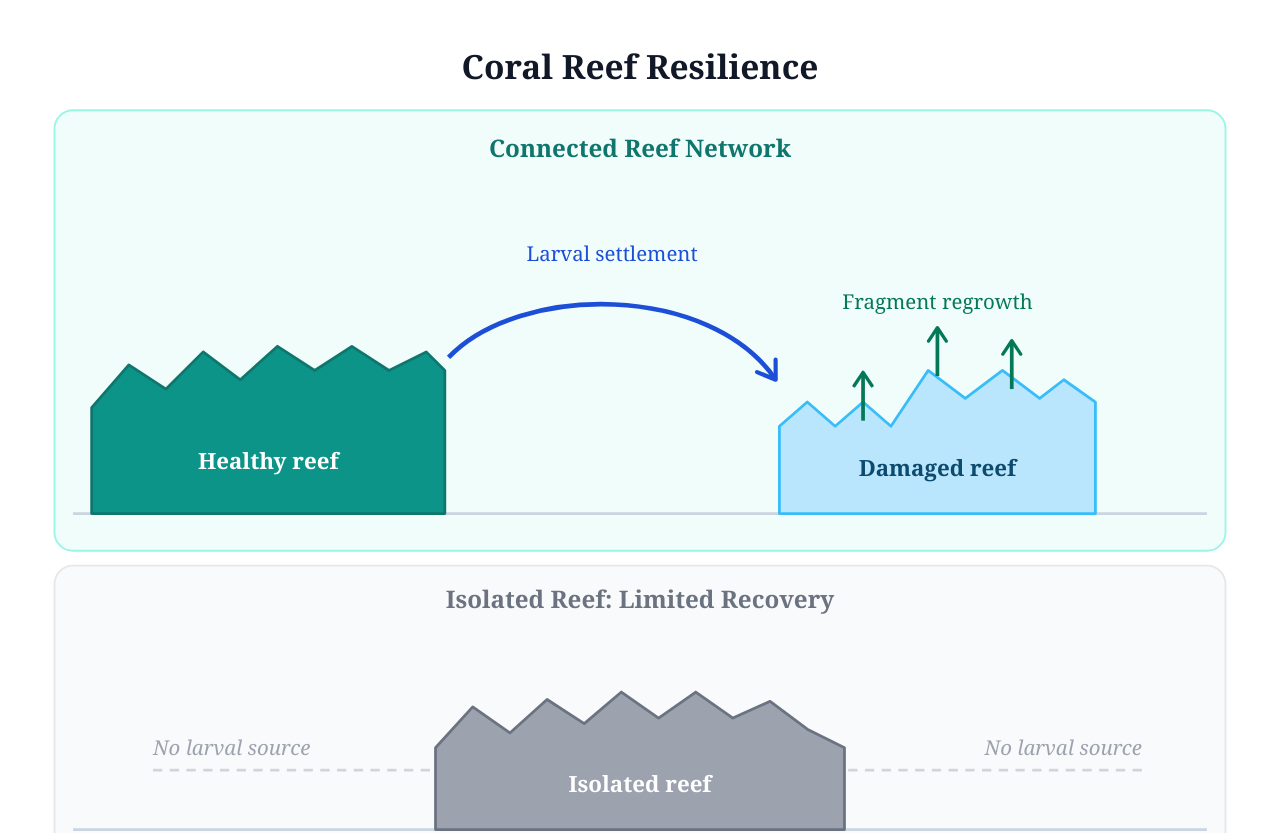
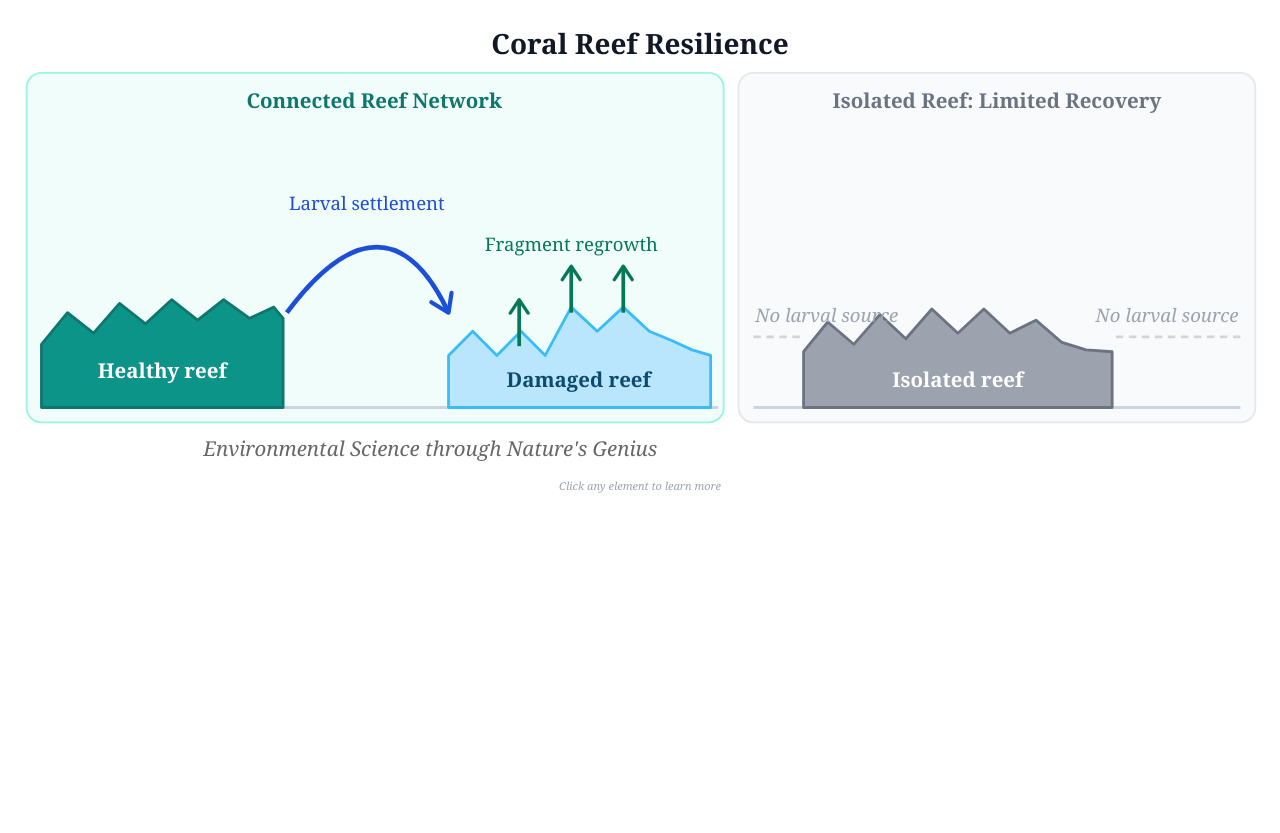
Before and after one commit to TSuchocki668/CAESNG0202-Coral-Recovery, a plain HTML site: page index.html in a window 1280 px wide. Shown: the top 833 px of the page. After the commit the page ends 800 px from the top, so only its background shows below. Drawn offline with Linux system fonts and the light colour scheme.

Commit message:
Update index.html

```diff
--- a/index.html
+++ b/index.html
@@ -1,46 +1,26 @@
 <style>
-  body { margin: 0; padding: 8px; font-family: Georgia, serif; background: #fff; }
-  svg { display: block; margin: 0 auto; max-width: 1300px; width: 100%; }
-  .reef-node { cursor: pointer; }
-  .reef-node:hover .glow-target { filter: drop-shadow(0 0 9px rgba(13,148,136,0.7)); }
-  .arrow-node { cursor: pointer; }
-  .arrow-node:hover .glow-arrow { filter: drop-shadow(0 0 7px rgba(29,78,216,0.8)); }
-  .frag-node { cursor: pointer; }
-  .frag-node:hover .glow-frag { filter: drop-shadow(0 0 7px rgba(4,120,87,0.8)); }
-  .iso-node { cursor: pointer; }
-  .iso-node:hover .glow-iso { filter: drop-shadow(0 0 8px rgba(156,163,175,0.8)); }
-  .dash-node { cursor: pointer; }
-  .dash-node:hover .glow-dash { filter: drop-shadow(0 0 5px rgba(156,163,175,0.8)); }
+  body { margin:0; padding:6px 8px; font-family:Georgia,serif; background:#fff; }
+  svg { display:block; margin:0 auto; max-width:1300px; width:100%; }
+  .reef-node { cursor:pointer; }
+  .reef-node:hover .glow-target { filter:drop-shadow(0 0 9px rgba(13,148,136,0.7)); }
+  .arrow-node { cursor:pointer; }
+  .arrow-node:hover .glow-arrow { filter:drop-shadow(0 0 7px rgba(29,78,216,0.8)); }
+  .frag-node { cursor:pointer; }
+  .frag-node:hover .glow-frag { filter:drop-shadow(0 0 7px rgba(4,120,87,0.8)); }
+  .iso-node { cursor:pointer; }
+  .iso-node:hover .glow-iso { filter:drop-shadow(0 0 8px rgba(156,163,175,0.8)); }
+  .dash-node { cursor:pointer; }
+  .dash-node:hover .glow-dash { filter:drop-shadow(0 0 5px rgba(156,163,175,0.8)); }
 
-  #popup {
-    display: none;
-    position: fixed;
-    inset: 0;
-    background: rgba(0,0,0,0.32);
-    z-index: 10;
-    align-items: center;
-    justify-content: center;
-  }
-  #popup.open { display: flex; }
-  #popup-box {
-    background: #fff;
-    border-radius: 14px;
-    padding: 26px 30px;
-    max-width: 340px;
-    width: 90%;
-    box-shadow: 0 8px 32px rgba(0,0,0,0.18);
-    position: relative;
-  }
-  #popup-bar { height: 5px; border-radius: 3px; margin-bottom: 14px; }
-  #popup-title { font-size: 16px; font-weight: 700; margin: 0 0 10px; color: #1a1a1a; }
-  #popup-body { font-size: 13.5px; line-height: 1.68; color: #333; margin: 0; }
-  #popup-close {
-    position: absolute; top: 13px; right: 16px;
-    font-size: 19px; cursor: pointer; color: #888;
-    background: none; border: none; padding: 0; line-height: 1;
-  }
-  #popup-close:hover { color: #333; }
-  .hint { font-size: 11px; color: #9ca3af; font-style: italic; text-align: center; margin-top: 6px; }
+  #popup { display:none; position:fixed; inset:0; background:rgba(0,0,0,0.32); z-index:10; align-items:center; justify-content:center; }
+  #popup.open { display:flex; }
+  #popup-box { background:#fff; border-radius:14px; padding:22px 26px; max-width:320px; width:90%; box-shadow:0 8px 32px rgba(0,0,0,0.18); position:relative; }
+  #popup-bar { height:5px; border-radius:3px; margin-bottom:12px; }
+  #popup-title { font-size:15px; font-weight:700; margin:0 0 8px; color:#1a1a1a; }
+  #popup-body { font-size:13px; line-height:1.65; color:#333; margin:0; }
+  #popup-close { position:absolute; top:12px; right:15px; font-size:18px; cursor:pointer; color:#888; background:none; border:none; padding:0; line-height:1; }
+  #popup-close:hover { color:#333; }
+  .hint { font-size:11px; color:#9ca3af; font-style:italic; text-align:center; margin:4px 0 0; }
 </style>
 
 <div id="popup" onclick="closePopup(event)">
@@ -52,7 +32,7 @@
   </div>
 </div>
 
-<svg viewBox="0 0 680 498" xmlns="http://www.w3.org/2000/svg">
+<svg viewBox="0 0 680 252" xmlns="http://www.w3.org/2000/svg">
   <defs>
     <marker id="arr-blue" viewBox="0 0 10 10" refX="8" refY="5" markerWidth="6" markerHeight="6" orient="auto">
       <path d="M2 1L8 5L2 9" fill="none" stroke="#1d4ed8" stroke-width="1.5" stroke-linecap="round" stroke-linejoin="round"/>
@@ -62,70 +42,66 @@
     </marker>
   </defs>
 
-  <rect width="680" height="505" fill="white"/>
+  <rect width="680" height="252" fill="white"/>
 
   <!-- TITLE -->
-  <text x="340" y="38" text-anchor="middle" font-size="18" font-weight="bold" fill="#111827">Coral Reef Resilience</text>
+  <text x="340" y="26" text-anchor="middle" font-size="15" font-weight="bold" fill="#111827">Coral Reef Resilience</text>
 
-  <!-- CONNECTED PANEL -->
-  <rect x="25" y="55" width="630" height="237" rx="10" fill="#f0fdfa" stroke="#99f6e4" stroke-width="1"/>
-  <text x="340" y="80" text-anchor="middle" font-size="13" font-weight="bold" fill="#0f766e">Connected Reef Network</text>
-
-  <!-- Seafloor -->
-  <line x1="35" y1="272" x2="645" y2="272" stroke="#cbd5e1" stroke-width="1.5"/>
+  <!-- LEFT PANEL: Connected -->
+  <rect x="10" y="36" width="375" height="188" rx="8" fill="#f0fdfa" stroke="#99f6e4" stroke-width="1"/>
+  <text x="197" y="55" text-anchor="middle" font-size="11" font-weight="bold" fill="#0f766e">Connected Reef Network</text>
+  <line x1="18" y1="216" x2="382" y2="216" stroke="#cbd5e1" stroke-width="1.5"/>
 
   <!-- HEALTHY REEF -->
   <g class="reef-node" onclick="openPopup('Healthy Reef','This reef is structurally intact and biologically active. It produces planula larvae — the free-swimming offspring of coral polyps — that are released into the water column and carried by ocean currents toward neighboring reefs.','#0d9488')">
-    <path class="glow-target" d="M45,272 L45,215 L65,192 L85,205 L105,185 L125,200 L145,182 L165,195 L185,182 L205,195 L225,185 L235,195 L235,272 Z"
+    <path class="glow-target" d="M18,216 L18,182 L32,165 L46,176 L60,160 L74,171 L88,158 L102,169 L116,158 L130,168 L143,162 L148,168 L148,216 Z"
           fill="#0d9488" stroke="#0f766e" stroke-width="1.5" stroke-linejoin="round"/>
-    <text x="140" y="248" text-anchor="middle" font-size="12" font-weight="bold" fill="white">Healthy reef</text>
+    <text x="83" y="200" text-anchor="middle" font-size="11" font-weight="bold" fill="white">Healthy reef</text>
+  </g>
+
+  <!-- LARVAL SETTLEMENT ARROW -->
+  <g class="arrow-node" onclick="openPopup('Larval Settlement','Planula larvae drift with ocean currents but are not entirely passive. They respond to chemical signals from crustose coralline algae and to the acoustic signatures of healthy reefs — the sounds of fish and invertebrates — increasing the probability of settling on suitable living substrate.','#1d4ed8')">
+    <path class="glow-arrow" d="M150,165 C185,118 215,118 237,165" fill="none" stroke="#1d4ed8" stroke-width="2.5" marker-end="url(#arr-blue)"/>
+    <text x="193" y="110" text-anchor="middle" font-size="10" fill="#1d4ed8">Larval settlement</text>
   </g>
 
   <!-- DAMAGED REEF -->
   <g class="reef-node" onclick="openPopup('Damaged Reef','A storm has broken coral structures, leaving a reduced and fragmented reef. Recovery is underway through two simultaneous pathways: regrowth from surviving polyp fragments and arrival of larvae from the connected healthy reef nearby.','#0ea5e9')">
-    <path class="glow-target" d="M415,272 L415,225 L430,212 L445,225 L460,212 L475,225 L495,195 L515,210 L535,195 L555,210 L568,200 L585,212 L585,272 Z"
+    <path class="glow-target" d="M237,216 L237,188 L250,175 L263,188 L276,175 L289,188 L303,162 L317,175 L331,162 L345,175 L357,180 L368,185 L378,188 L378,216 Z"
           fill="#bae6fd" stroke="#38bdf8" stroke-width="1.5" stroke-linejoin="round"/>
-    <text x="500" y="252" text-anchor="middle" font-size="12" font-weight="bold" fill="#0c4a6e">Damaged reef</text>
-  </g>
-
-  <!-- LARVAL SETTLEMENT ARROW -->
-  <g class="arrow-node" onclick="openPopup('Larval Settlement','Planula larvae drift with ocean currents but are not entirely passive. They respond to chemical signals released by crustose coralline algae and to the acoustic signatures of healthy reefs — the sounds of fish and invertebrates — which increase the probability of settling on suitable living substrate.','#1d4ed8')">
-    <path class="glow-arrow" d="M237,188 C275,148 378,148 413,200" fill="none" stroke="#1d4ed8" stroke-width="2.5" marker-end="url(#arr-blue)"/>
-    <text x="325" y="136" text-anchor="middle" font-size="11" fill="#1d4ed8">Larval settlement</text>
+    <text x="307" y="205" text-anchor="middle" font-size="11" font-weight="bold" fill="#0c4a6e">Damaged reef</text>
   </g>
 
   <!-- FRAGMENT REGROWTH -->
   <g class="frag-node" onclick="openPopup('Fragment Regrowth','Coral polyps are remarkably resilient. When a storm breaks coral branches, surviving fragments can reattach to the substrate and resume growth. A single fragment retains all the genetic material and cellular machinery needed to rebuild a full coral colony over time.','#047857')">
-    <line class="glow-frag" x1="460" y1="222" x2="460" y2="196" stroke="#047857" stroke-width="2" marker-end="url(#arr-green)"/>
-    <line class="glow-frag" x1="500" y1="198" x2="500" y2="172" stroke="#047857" stroke-width="2" marker-end="url(#arr-green)"/>
-    <line class="glow-frag" x1="540" y1="205" x2="540" y2="179" stroke="#047857" stroke-width="2" marker-end="url(#arr-green)"/>
-    <text x="500" y="162" text-anchor="middle" font-size="11" fill="#047857">Fragment regrowth</text>
+    <line class="glow-frag" x1="275" y1="183" x2="275" y2="158" stroke="#047857" stroke-width="2" marker-end="url(#arr-green)"/>
+    <line class="glow-frag" x1="303" y1="165" x2="303" y2="140" stroke="#047857" stroke-width="2" marker-end="url(#arr-green)"/>
+    <line class="glow-frag" x1="331" y1="165" x2="331" y2="140" stroke="#047857" stroke-width="2" marker-end="url(#arr-green)"/>
+    <text x="303" y="132" text-anchor="middle" font-size="10" fill="#047857">Fragment regrowth</text>
   </g>
 
-  <!-- ISOLATED PANEL -->
-  <rect x="25" y="300" width="630" height="162" rx="10" fill="#f9fafb" stroke="#e5e7eb" stroke-width="1"/>
-  <text x="340" y="323" text-anchor="middle" font-size="13" font-weight="bold" fill="#6b7280">Isolated Reef: Limited Recovery</text>
-
-  <!-- Seafloor -->
-  <line x1="35" y1="442" x2="645" y2="442" stroke="#cbd5e1" stroke-width="1.5"/>
+  <!-- RIGHT PANEL: Isolated -->
+  <rect x="393" y="36" width="278" height="188" rx="8" fill="#f9fafb" stroke="#e5e7eb" stroke-width="1"/>
+  <text x="532" y="55" text-anchor="middle" font-size="11" font-weight="bold" fill="#6b7280">Isolated Reef: Limited Recovery</text>
+  <line x1="401" y1="216" x2="663" y2="216" stroke="#cbd5e1" stroke-width="1.5"/>
 
   <!-- ISOLATED REEF -->
   <g class="iso-node" onclick="openPopup('Isolated Reef','Without a nearby healthy reef, this damaged reef receives no larval input from outside. Recovery depends entirely on surviving fragments, which may be too few or too widely scattered. Without the renewal that connectivity provides, recovery is slow and may be incomplete.','#6b7280')">
-    <path class="glow-iso" d="M230,442 L230,398 L250,376 L270,390 L290,372 L310,385 L330,368 L350,382 L370,368 L390,382 L410,373 L430,388 L450,398 L450,442 Z"
+    <path class="glow-iso" d="M428,216 L428,186 L441,170 L455,182 L469,166 L483,179 L497,163 L511,176 L525,163 L539,176 L553,169 L567,181 L580,185 L594,186 L594,216 Z"
           fill="#9ca3af" stroke="#6b7280" stroke-width="1.5" stroke-linejoin="round"/>
-    <text x="340" y="422" text-anchor="middle" font-size="12" font-weight="bold" fill="white">Isolated reef</text>
+    <text x="511" y="205" text-anchor="middle" font-size="11" font-weight="bold" fill="white">Isolated reef</text>
   </g>
 
   <!-- DASHED NO-SOURCE LINES -->
   <g class="dash-node" onclick="openPopup('No Larval Source','The dashed lines represent an absent connection. There is no neighboring reef close enough to supply larvae. This is what isolation means ecologically: not just physical distance, but the severing of the renewal pathways that resilience depends on.','#9ca3af')">
-    <line class="glow-dash" x1="78" y1="410" x2="228" y2="410" stroke="#d1d5db" stroke-width="1.5" stroke-dasharray="5,4"/>
-    <text x="78" y="402" text-anchor="start" font-size="11" fill="#9ca3af" font-style="italic">No larval source</text>
-    <line class="glow-dash" x1="452" y1="410" x2="610" y2="410" stroke="#d1d5db" stroke-width="1.5" stroke-dasharray="5,4"/>
-    <text x="610" y="402" text-anchor="end" font-size="11" fill="#9ca3af" font-style="italic">No larval source</text>
+    <line class="glow-dash" x1="401" y1="178" x2="426" y2="178" stroke="#d1d5db" stroke-width="1.5" stroke-dasharray="4,3"/>
+    <text x="402" y="170" text-anchor="start" font-size="10" fill="#9ca3af" font-style="italic">No larval source</text>
+    <line class="glow-dash" x1="596" y1="178" x2="663" y2="178" stroke="#d1d5db" stroke-width="1.5" stroke-dasharray="4,3"/>
+    <text x="662" y="170" text-anchor="end" font-size="10" fill="#9ca3af" font-style="italic">No larval source</text>
   </g>
 
   <!-- TAGLINE -->
-  <text x="105" y="487" text-anchor="start" font-size="11" font-style="italic" fill="#666">Environmental Science through Nature's Genius</text>
+  <text x="105" y="242" text-anchor="start" font-size="11" font-style="italic" fill="#666">Environmental Science through Nature's Genius</text>
 </svg>
 
 <p class="hint">Click any element to learn more</p>
```
